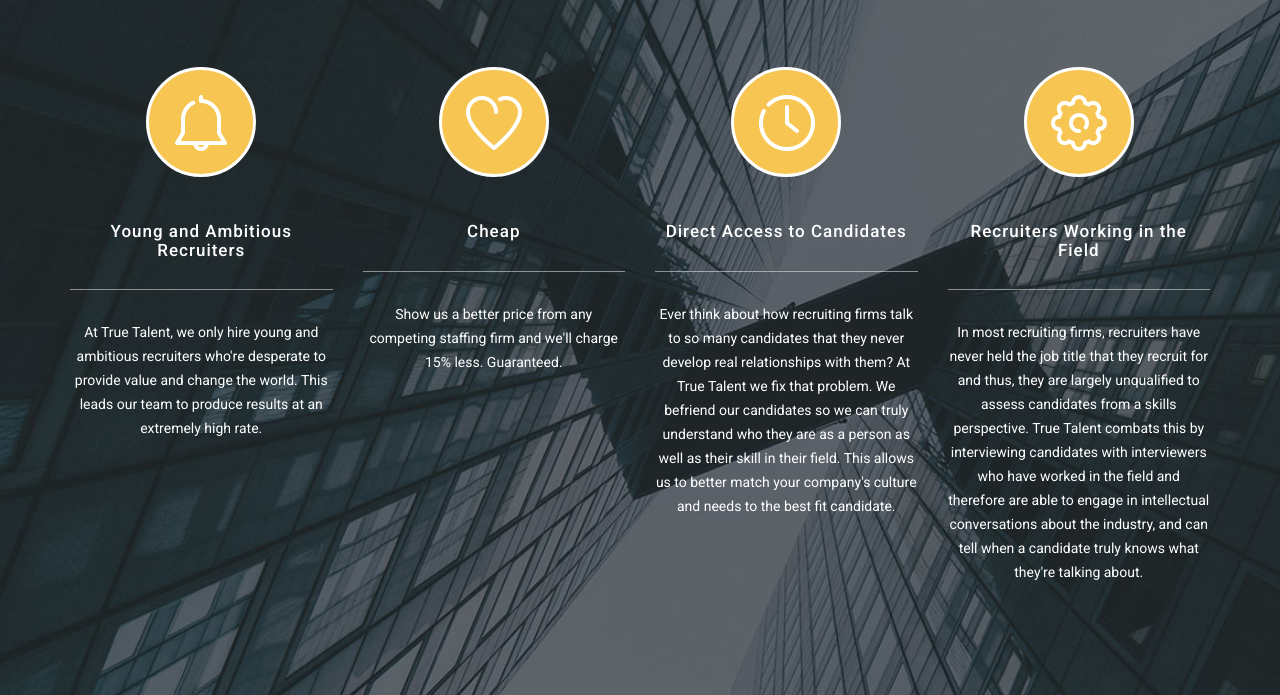
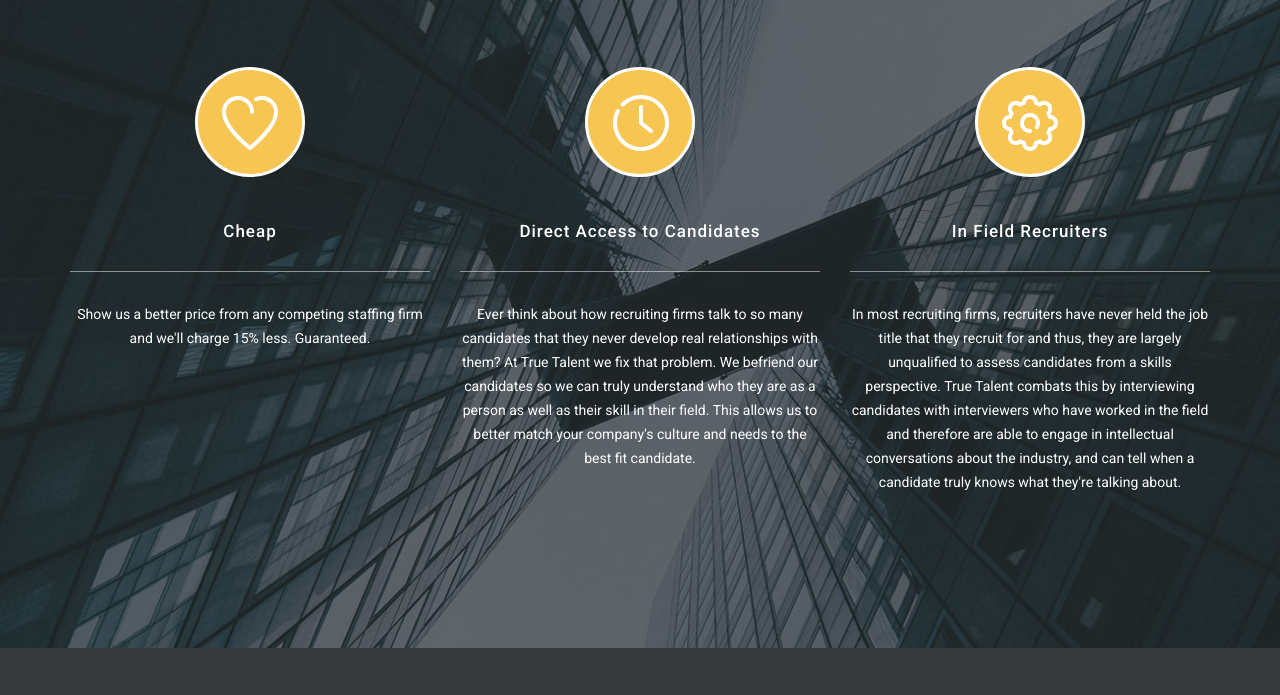
Before and after one commit to ThasianX/True-Talent-Website, a plain HTML site: page forcompanies.html in a window 1280 px wide. Shown: the part 83-778 px from the top of the page. Drawn offline with nearby package versions, Linux system fonts and the light colour scheme.

Commit message:
Removed a selling point

```diff
--- a/forcompanies.html
+++ b/forcompanies.html
@@ -54,19 +54,7 @@
     <section id="about" class="page-section">
         <div class="container">
             <div class="row">
-                <div class="col-md-3 col-sm-6 col-xs-12">
-                    <div class="service-item">
-                        <div class="icon">
-                            <img src="img/service_icon_01.png" alt="">
-                        </div>
-                        <h4>Young and Ambitious Recruiters</h4>
-                        <div class="line-dec"></div>
-                        <p>At True Talent, we only hire young and ambitious recruiters who're desperate to provide value and change the
-                            world. This leads our team to produce results at an extremely high rate.
-                        </p>
-                    </div>
-                </div>
-                <div class="col-md-3 col-sm-6 col-xs-12">
+                <div class="col-md-4 col-sm-6 col-xs-12">
                     <div class="service-item">
                         <div class="icon">
                             <img src="img/service_icon_02.png" alt="">
@@ -76,7 +64,7 @@
                         <p>Show us a better price from any competing staffing firm and we'll charge 15% less. Guaranteed.</p>
                     </div>
                 </div>
-                <div class="col-md-3 col-sm-6 col-xs-12">
+                <div class="col-md-4 col-sm-6 col-xs-12">
                     <div class="service-item">
                         <div class="icon">
                             <img src="img/service_icon_03.png" alt="">
@@ -90,12 +78,12 @@
                         </p>
                     </div>
                 </div>
-                <div class="col-md-3 col-sm-6 col-xs-12">
+                <div class="col-md-4 col-sm-6 col-xs-12">
                     <div class="service-item">
                         <div class="icon">
                             <img src="img/service_icon_04.png" alt="">
                         </div>
-                        <h4>Recruiters Working in the Field</h4>
+                        <h4>In Field Recruiters</h4>
                         <div class="line-dec"></div>
                         <p>In most recruiting firms, recruiters have never held the job title that they recruit for and thus, they are
                             largely unqualified to assess candidates from a skills perspective. True Talent combats this by interviewing candidates with
```
